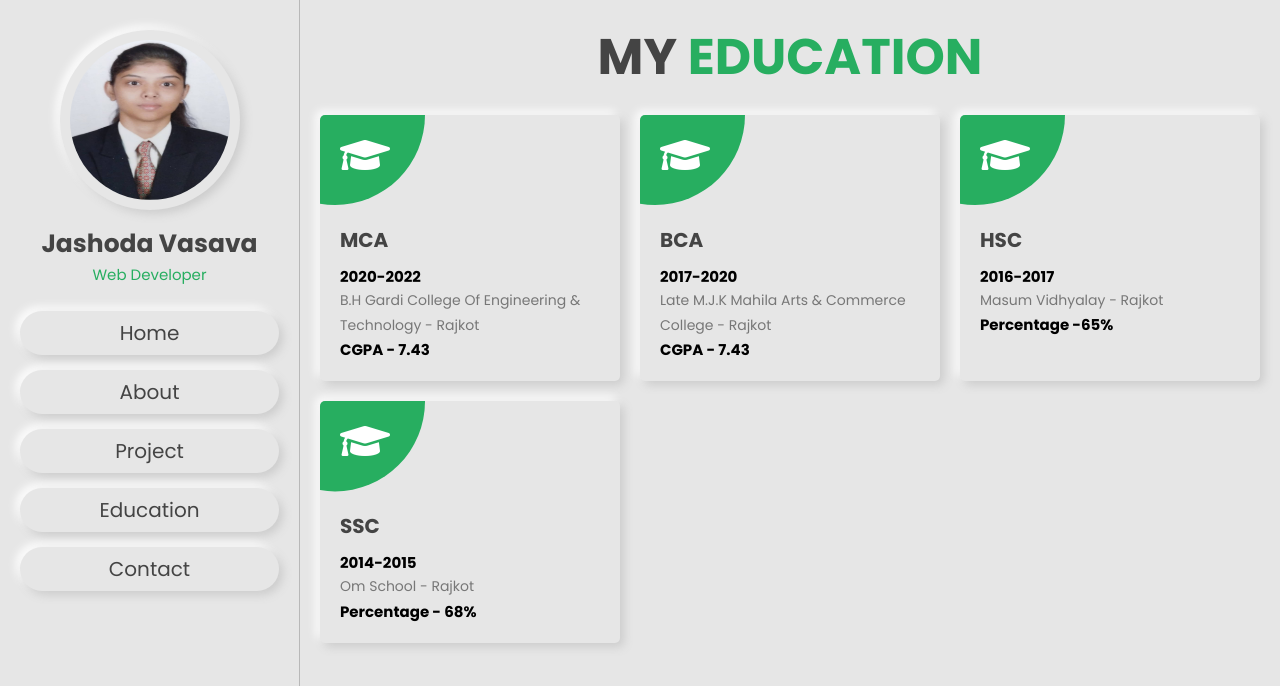
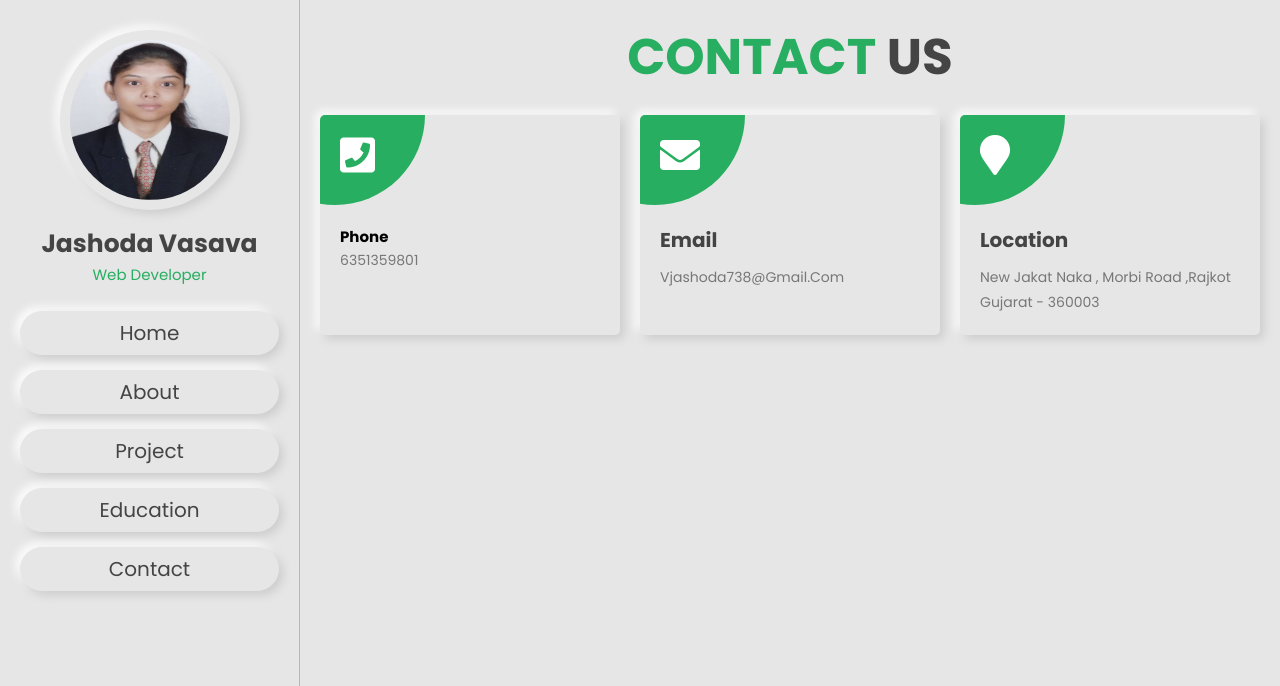
Before and after one commit to abhi-12-patel/my-hart, a React (Create React App) app: page /contact in a window 1280 px wide. Shown: the top 686 px of the page. Built offline with nearby package versions, Linux system fonts and the light colour scheme.

Commit message:
contact us page changes

```diff
--- a/src/page/about/about.jsx
+++ b/src/page/about/about.jsx
@@ -1,4 +1,5 @@
 import React from 'react'
+import { Link } from 'react-router-dom'
 
 const About = () => {
   return (
@@ -22,7 +23,7 @@ const About = () => {
         <div className="content">
             <h3>my name is <span>Jashoda Vasava</span></h3>
             <p>Experienced React.js Developer skilled in building responsive UI components with React and Redux. Committed to optimizing web applications for performance and scalability. Seeking to contribute to a dynamic team and deliver high-quality software solutions.</p>
-            <a href="#" className="btn">contact me</a>
+            <Link to="/contact" className="btn">contact me</Link>
         </div>
 
     </div>
--- a/src/page/contact/contact.jsx
+++ b/src/page/contact/contact.jsx
@@ -5,39 +5,27 @@ const Contact = () => {
         <>
         <section className="services" id="services">
 
-    <h1 className="heading"> my <span>EDUCATION</span> </h1>
+    <h1 className="heading"> <span>contact</span> us</h1>
 
     <div className="box-container margin">
-
-        <div className="box">
-        <i className="fa fa-graduation-cap" aria-hidden="true"></i>
-            <h3>MCA</h3>
-            <h2>2020-2022</h2>
-            <p>B.H Gardi College of Engineering & Technology - Rajkot</p>
-            <h2>CGPA - 7.43 </h2>
-        </div>
-        <div className="box">
-        <i className="fa fa-graduation-cap" aria-hidden="true"></i>
-            <h3>BCA</h3>
-            <h2>2017-2020</h2>
-            <p>Late M.J.K Mahila Arts & Commerce College - Rajkot </p>
-            <h2>CGPA - 7.43</h2>
-        </div>
-        <div className="box">
-        <i className="fa fa-graduation-cap" aria-hidden="true"></i>
-            <h3>HSC</h3>
-            <h2>2016-2017</h2>
-            <p>Masum  Vidhyalay - Rajkot</p>
-            <h2>Percentage -65%</h2>
+    <div className="box">
+        <i class="fa fa-phone-square" aria-hidden="true"></i>
+            <h2>Phone </h2>
+            <p>6351359801</p>
         </div>
 
         <div className="box">
-        <i className="fa fa-graduation-cap" aria-hidden="true"></i>
-            <h3>SSC</h3>
-            <h2>2014-2015</h2>
-            <p>Om School - Rajkot</p>
-            <h2>Percentage - 68%</h2>
+        <i class="fa fa-envelope" aria-hidden="true"></i>
+            <h3>Email</h3>
+            <p>vjashoda738@gmail.com </p>
         </div>
+        <div className="box">
+        <i class="fa fa-map-marker" aria-hidden="true"></i>
+            <h3>location</h3>
+            <p>
+New  jakat naka , Morbi road ,rajkot Gujarat - 360003</p>
+        </div>
+
 
 
 
--- a/src/page/home/home.js
+++ b/src/page/home/home.js
@@ -12,11 +12,11 @@ function Home() {
     </div>
 
     <div className="share">
-        <a href="#" className="fab fa-facebook-f"></a>
+        {/* <a href="#" className="fab fa-facebook-f"></a> */}
         <a href="#" className="fab fa-twitter"></a>
         <a href="#" className="fab fa-instagram"></a>
         <a href="#" className="fab fa-linkedin"></a>
-        <a href="#" className="fab fa-pinterest"></a>
+        {/* <a href="#" className="fab fa-pinterest"></a> */}
     </div>
 
 </section>
```
